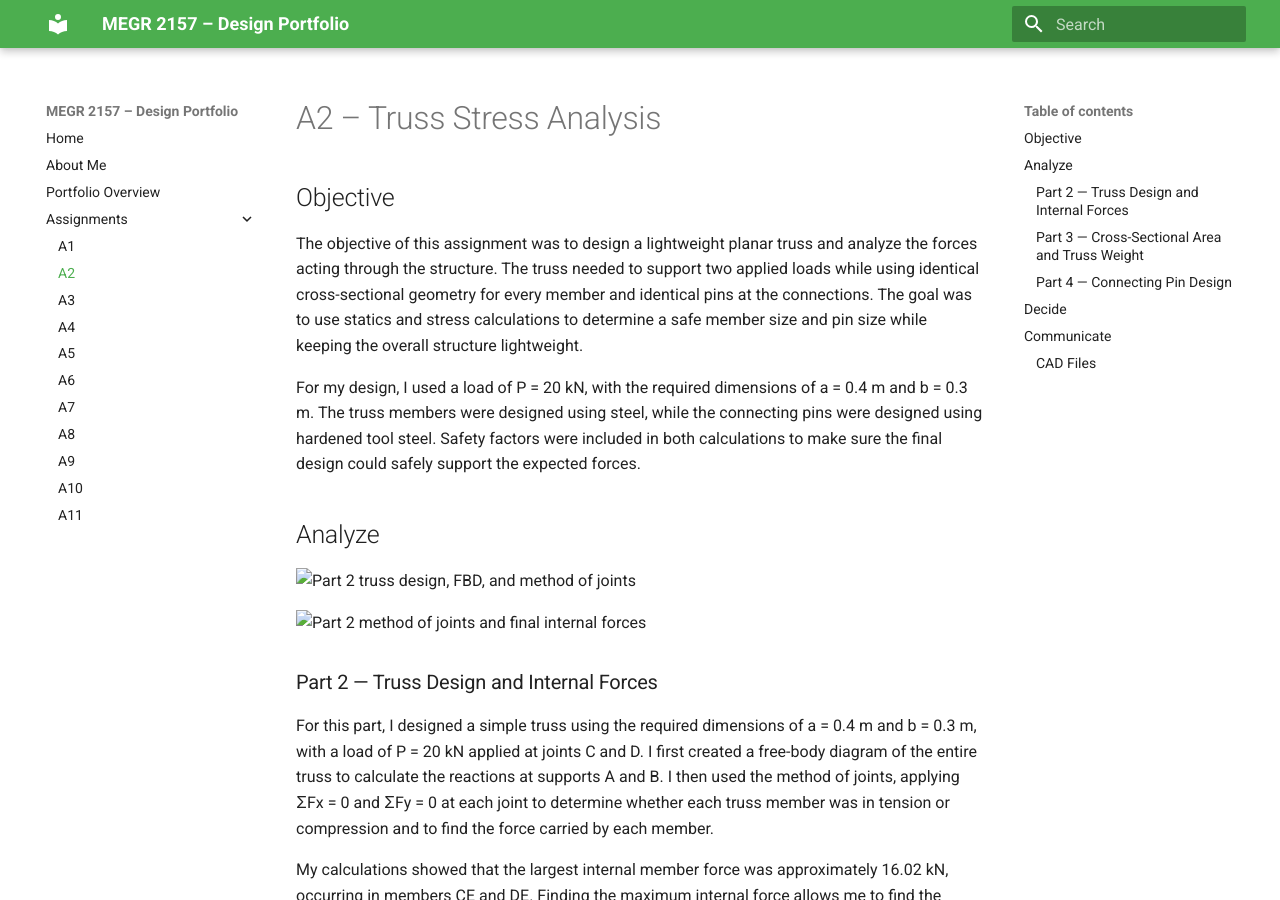
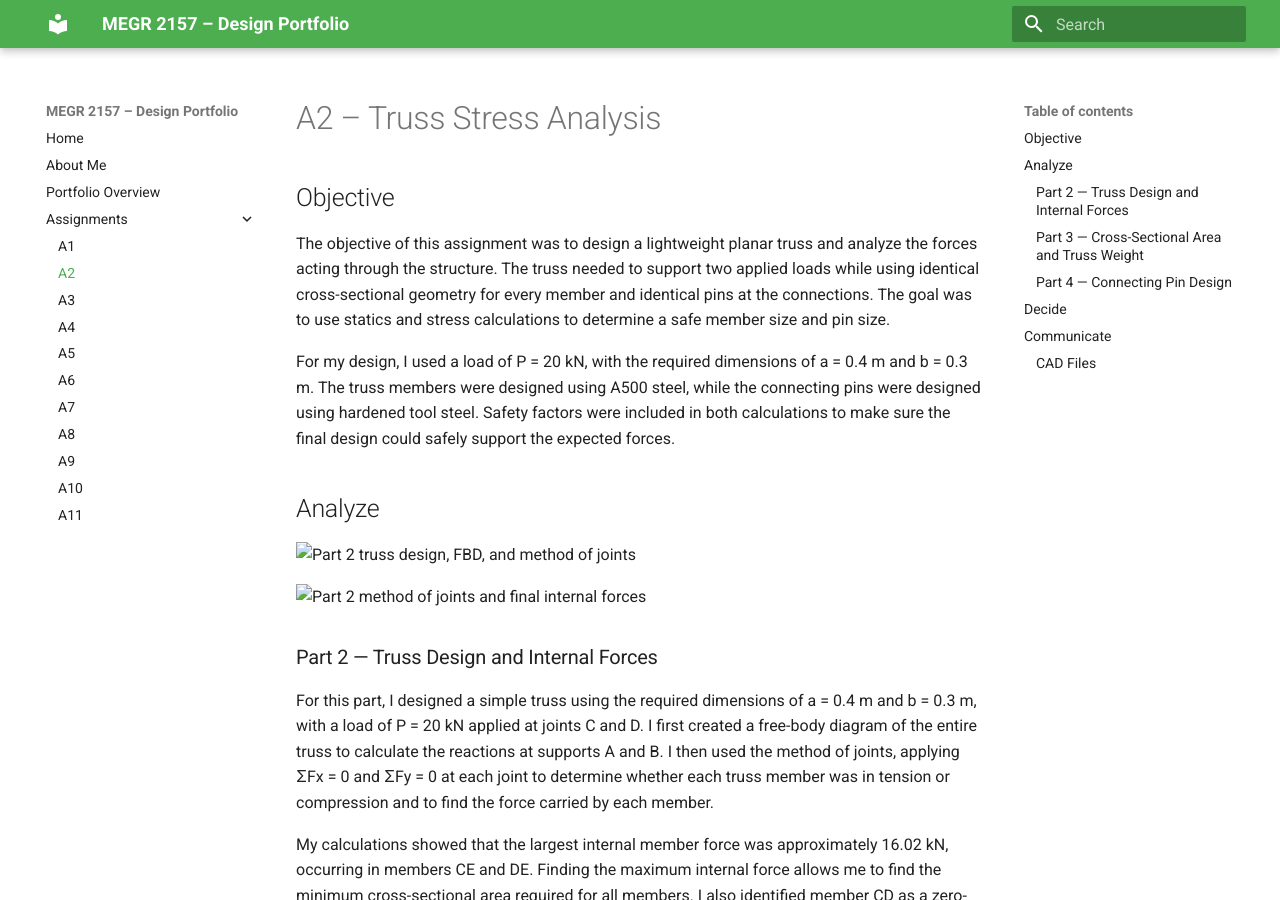
Before and after one commit to rgardn14-max/megr2157-portfolio, an MkDocs documentation site: the page built from docs/assignments/A02/index.md, in a window 1280 px wide and 900 px high. Built offline with MkDocs 1.6.1 and Material for MkDocs 9.7.7, drawn with Linux system fonts in a browser that asks for light colours.

Commit message:
Update index.md

```diff
--- a/docs/assignments/A02/index.md
+++ b/docs/assignments/A02/index.md
@@ -2,9 +2,9 @@
 
 ## Objective
 
-The objective of this assignment was to design a lightweight planar truss and analyze the forces acting through the structure. The truss needed to support two applied loads while using identical cross-sectional geometry for every member and identical pins at the connections. The goal was to use statics and stress calculations to determine a safe member size and pin size while keeping the overall structure lightweight.
+The objective of this assignment was to design a lightweight planar truss and analyze the forces acting through the structure. The truss needed to support two applied loads while using identical cross-sectional geometry for every member and identical pins at the connections. The goal was to use statics and stress calculations to determine a safe member size and pin size.
 
-For my design, I used a load of P = 20 kN, with the required dimensions of a = 0.4 m and b = 0.3 m. The truss members were designed using steel, while the connecting pins were designed using hardened tool steel. Safety factors were included in both calculations to make sure the final design could safely support the expected forces.
+For my design, I used a load of P = 20 kN, with the required dimensions of a = 0.4 m and b = 0.3 m. The truss members were designed using A500 steel, while the connecting pins were designed using hardened tool steel. Safety factors were included in both calculations to make sure the final design could safely support the expected forces.
 
 
 ## Analyze
```
